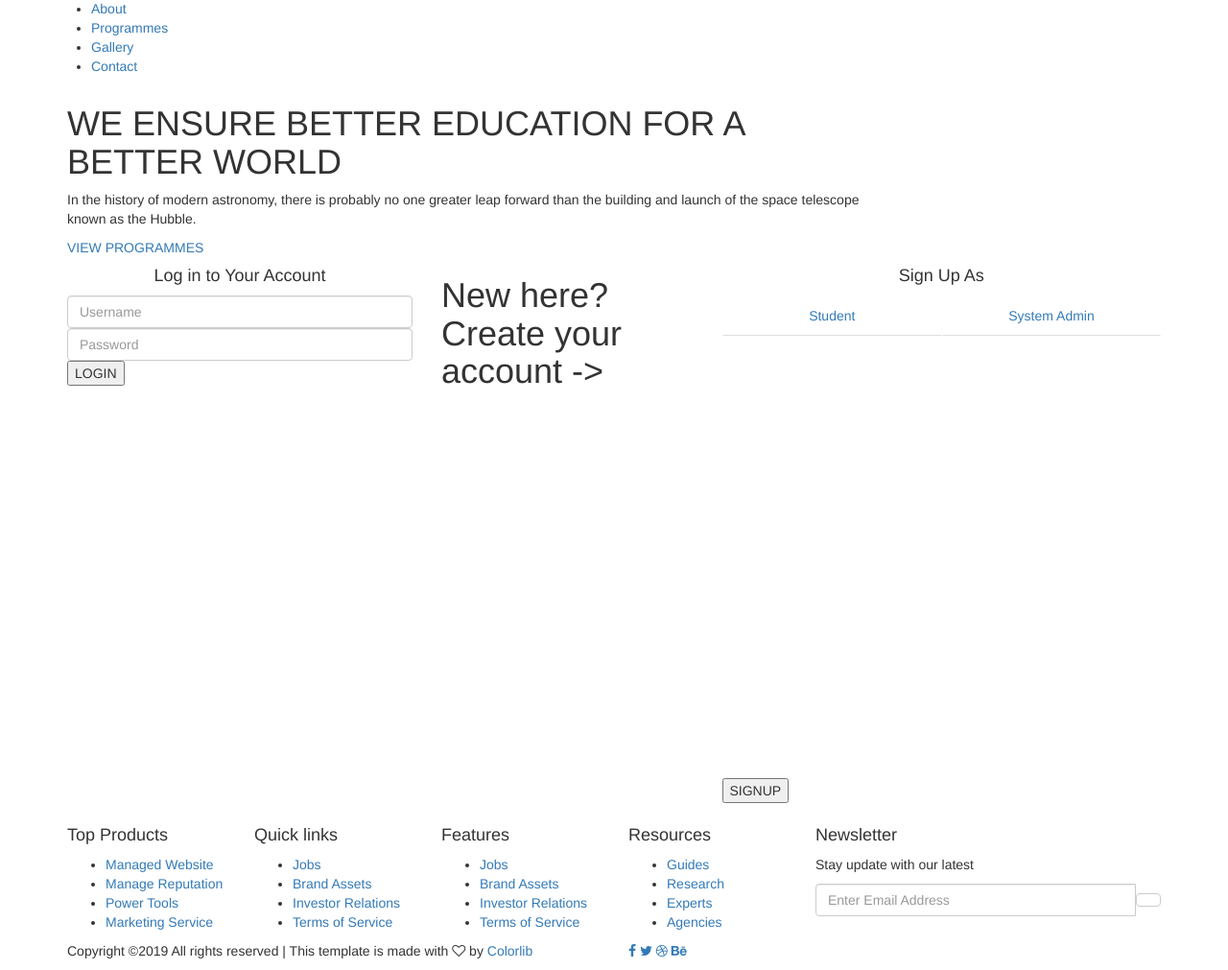
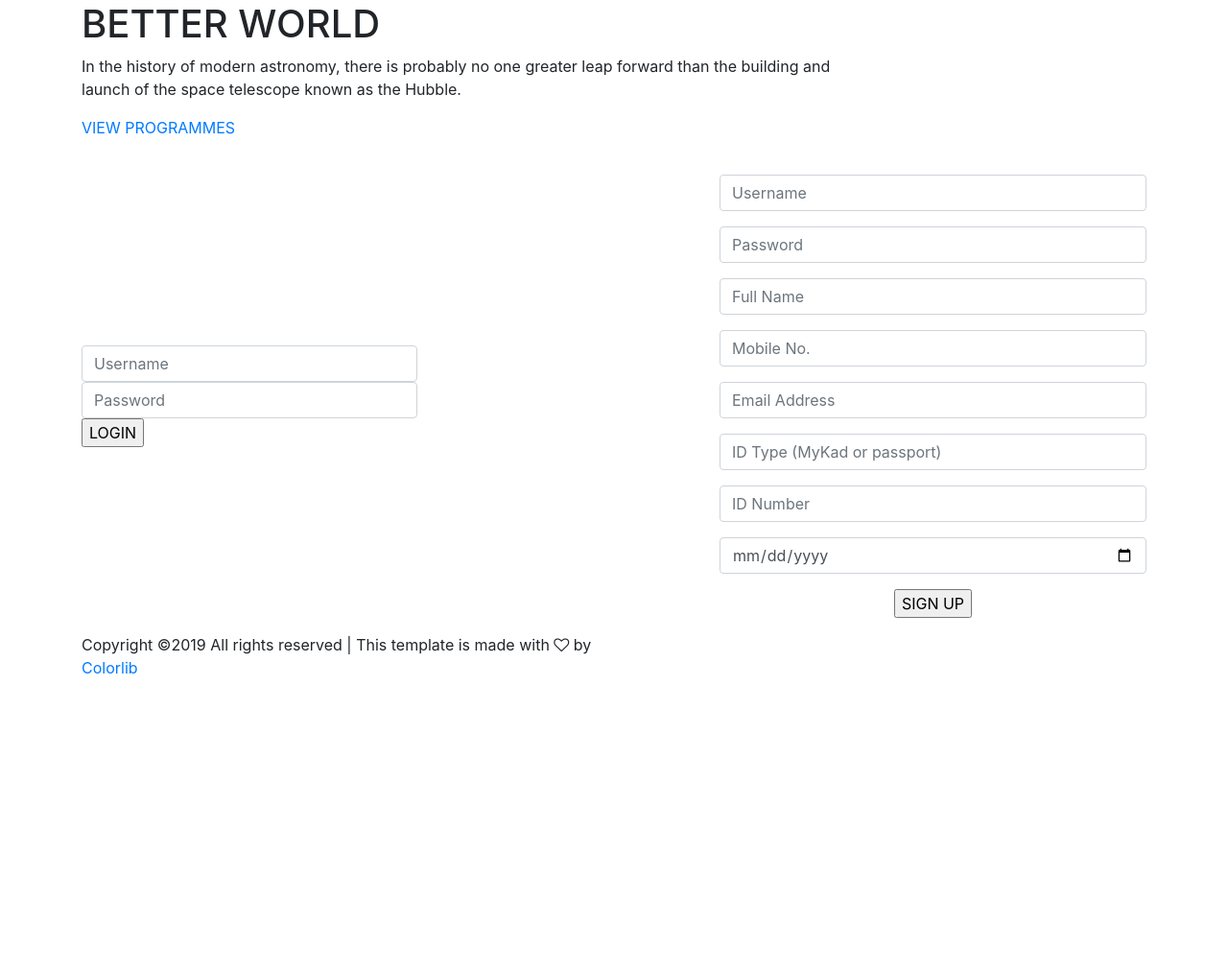
Before and after one commit to Lucky157/University-Application-Program-UAP-, a PHP site: page / in a window 1280 px wide. Shown: the part 411-1422 px from the top of the page at 96% size. After the commit the page ends 1113 px from the top, so only its background shows below. Run offline with PHP 8.4, Linux system fonts and the light colour scheme; some libraries are stand-ins or nearby versions.

Commit message:
Update index.php

```diff
--- a/index.php
+++ b/index.php
@@ -5,7 +5,13 @@
 if(isset($_SESSION["username"]) && !empty($_SESSION["username"])) {
 
 $username = $_SESSION['username'];
-$usertype = $_SESSION['usertype'];}
+$usertype = $_SESSION['usertype'];
+include_once 'connect.php';
+$sql = "SELECT IDNumber FROM applicant WHERE username='$username'";
+$result = mysqli_query($con, $sql);
+$resultArray = mysqli_fetch_assoc($result);
+$IdNo = $resultArray ['IDNumber'];
+}
 if(isset($_POST['submit'])){
 	include_once 'connect.php';
 	$pidInputAdmin = $_POST['pidInputAdmin'];
@@ -32,16 +38,12 @@
 	$idType = $_POST['idType'];
 	$idNumber = $_POST['idNumber'];
 	$date = $_POST['dateOfBirth'];
-
-	if($_POST['usertype'] == 1){
-	$sqlUser = "insert into user (username, password, fullname, email, usertype) VALUES ('$username', '$password', '$fullname','$email','S')";
-	$sqlApplicant = "insert into applicant (username, password, fullname, email, IDType, IDNumber, phoneno, dateOfBirth) VALUES ('$username', '$password', '$fullname','$email','$idType','$idNumber','$phoneNo','$date')";
+	$sqlUser = "insert into user (username, password, fullname, email, usertype)
+	VALUES ('$username', '$password', '$fullname','$email','S')";
+	$sqlApplicant = "insert into applicant (username, password, fullname, email, IDType, IDNumber, phoneno, dateOfBirth)
+	VALUES ('$username', '$password', '$fullname','$email','$idType','$idNumber','$phoneNo','$date')";
+	$con -> query($sqlUser);
 	$con -> query($sqlApplicant);
-	}
-	else {$sqlUser = "insert into user (username, password, fullname, email, usertype) VALUES ('$username', '$password', '$fullname','$email','SA')";}
-	$con -> query($sqlUser);
-
-
 	echo "<script type='text/javascript'>alert('You have Sucessfully Signed Up!');location.href='../signUpLogin.php'</script>";
 				exit();
 }
@@ -113,12 +115,6 @@
 	  			<div class="container">
 			  		<div class="row">
 			  			<div class="col-lg-6 col-sm-6 col-8 header-top-left no-padding">
-			  				<ul>
-								<li><a href="#"><i class="fa fa-facebook"></i></a></li>
-								<li><a href="#"><i class="fa fa-twitter"></i></a></li>
-								<li><a href="#"><i class="fa fa-dribbble"></i></a></li>
-								<li><a href="#"><i class="fa fa-behance"></i></a></li>
-			  				</ul>
 			  			</div>
 			  			<div class="col-lg-6 col-sm-6 col-4 header-top-right no-padding">
 <nav id="nav-menu-container">
@@ -167,10 +163,8 @@
 							   $navLinkText = "Programmes";}
 							?>
 			          <li><a href="index.php">Home</a></li>
-			          <li><a href="about.html">About</a></li>
+			          <li><a href="about.php">About</a></li>
 			          <li><a href=<?php echo $navLink;?>><?php echo $navLinkText;?></a></li>
-			          <li><a href="gallery.html">Gallery</a></li>
-			          <li><a href="contact.html">Contact</a></li>
 			        </ul>
 			      </nav><!-- #nav-menu-container -->
 		    	</div>
@@ -266,10 +260,9 @@
         <div class="grid">
           <div class="cell  nine-twelfths  palm-one-whole">
             <h2 class="listing-name">
-
     <a > '.$pname.'</a>
-</h2>';echo
-'<h3 class="epsilon  listing-vendor">' .$uname.'</h3>
+</h2>
+<h3 class="epsilon  listing-vendor">' .$uname.'</h3>
 <h4 class="epsilon  listing-vendor"> Application ID: ' .$aid.'</h4>
           </div>
           <div class="cell  one-whole">
@@ -279,10 +272,9 @@
       </div>
     </div>
   </div>
-
-   '; }
+   '; }echo
    '</div>
-			</section>';}
+			</section>';};
    $sql = "select name, qualification.QID, overallScore from qualificationObtained, applicant, qualification
 					where qualification.QID = qualificationObtained.QID
 					and applicant.IDNumber = qualificationObtained.IDNumber
@@ -325,7 +317,8 @@
 				and qualification.QID=result.QID
 				and applicant.IDNumber = result.IDNumber
 				and result.QID = '$qid'
-				and username = '$username'";
+				and username = '$username'
+				and qualificationObtained.IDNumber = '$IdNo'";
 				$resultName = mysqli_query($con, $sql2);
 					echo
 						'<div class="whole-wrap">
@@ -403,7 +396,7 @@
 					</div>
 					<form action="" method="post">
 					<p style="font-weight:bold;">Enter ID of the programme you would like to view: </p>
-					<input type="text" class="form-control" placeholder = "Programme ID" name="pidInputAdmin" type="text"></br>
+					<input type="text" class="form-control" required = "" placeholder = "Programme ID" name="pidInputAdmin" type="text"></br>
 					<input type = "submit" name = "submit" class="button  button-full-mobile  float-right" value="Submit">
 				</form>
 					</div>
@@ -422,14 +415,15 @@
 					<div class="row d-flex justify-content-center">
 						<div class="menu-content pb-70 col-lg-8">
 							<div class="title text-center">
-								<h1 class="mb-10">You do not have any qualifications yet</h1>
+								<h1 class="mb-10">You do not have any programmes yet</h1>
 							</div>
 						</div>
 					</div>
 					</div>
 			</section>';};
 
-};}
+}
+ }
  else {echo
 
 			'<!-- Start search-course Area -->
@@ -442,8 +436,8 @@
 						<div class="col-lg-4 col-md-4 search-course-right section-gap">
 							<form class="form-wrap" action="#" method="post">
 								<h4 class="text-white pb-20 text-center mb-30">Log in to Your Account</h4>
-								<input type="text" class="form-control" name="username1" placeholder="Username"  " >
-								<input type="text" class="form-control" name="password1" placeholder="Password"  " >
+								<input type="text" class="form-control" required=""  name="username1" placeholder="Username"  " >
+								<input type="text" class="form-control" required=""  name="password1" placeholder="Password"  " >
 								<input name="login" type="submit" value = "login" class="primary-btn text-uppercase text-center"></input>
 							</form>
 						</div>
@@ -454,44 +448,42 @@
 							</h1>
 						</div>
 						<div class="col-lg-5 col-md-4 search-course-right section-gap">
-							<form class="form-wrap" action="#" method="post">
-								<h4 class="text-white pb-20 text-center mb-30">Sign Up As</h4>
-									<ul class="nav nav-tabs nav-justified" id="signupas" role="tablist">
-                        <li class="nav-item">
-                            <a class="nav-link active" id="student-tab" data-toggle="tab" href="#student" role="tab" aria-controls="student" aria-selected="true">Student</a>
-                        </li>
-						<li class="nav-item">
-                            <a class="nav-link" id="sysAdmin-tab" data-toggle="tab" href="#sysAdmin" role="tab" aria-controls="sysAdmin" aria-selected="false">System Admin</a>
-                        </li>
-                    </ul>
-					<h4 class="text-white pb-10 text-center mb-10"></h4>
+								<h4 class="text-white pb-20 text-center mb-30">Join Us</h4>
 					<div class="tab-content" id="signupascontent">
 						<div class="tab-pane fade show active" id="student" role="tabpanel" aria-labelledby="student-tab">
-								<div class="form-group" id="hiddenUserType">
-									<input type="hidden" name="usertype" value="1" checked>
+							<form action="#" method="POST">
+								<div class="form-group">
+									<input type="username" name="username" required="" class="form-control" id="usernameInput" placeholder="Username">
 								</div>
-								<input type="text" class="form-control" name="username" placeholder="Username" " >
-								<input type="text" class="form-control" name="password" placeholder="Password" " >
-								<input type="text" class="form-control" name="fullname" placeholder="Full Name" " >
-								<input type="phone" class="form-control" name="phoneno" placeholder="Phone Number" " >
-								<input type="email" class="form-control" name="email" placeholder="Email Address" " >
-								<input type="text" class="form-control" name="idType" placeholder="ID Type (MyKad or passport)" " >
-								<input type="text" class="form-control" name="idNumber" placeholder="ID Number" " >
-								<input type="date" class="form-control" name="dateOfBirth" placeholder="Closing Date" " >
-								<h6 class="text-white pb-10">Date of Birth</h6>
-									</div>
-						<div class="tab-pane fade show" id="sysAdmin" role="tabpanel" aria-labelledby="sysAdmin-tab">
-								<div class="form-group" id="hiddenUserType">
-									<input type="hidden" name="usertype" value="2" checked>
+								<div class="form-group">
+									<input type="password" name="password" required="" class="form-control" id="passwordInput" placeholder="Password">
 								</div>
-								<input type="text" class="form-control" name="username" placeholder="Username" " >
-								<input type="text" class="form-control" name="password" placeholder="Password" " >
-								<input type="text" class="form-control" name="fullname" placeholder="Full Name" " >
-								<input type="email" class="form-control" name="email" placeholder="Email Address" " >
+								<div class="form-group">
+									<input type="fullname" name="fullname" required="" class="form-control" id="fullnameInput" placeholder="Full Name">
 								</div>
+								<div class="form-group">
+									<input type="mobile" name="phoneno" required="" class="form-control" id="mobileInput" placeholder="Mobile No.">
 								</div>
-								<input name="signUp" type="submit" value = "signup" class="primary-btn text-uppercase text-center"></input>
+								<div class="form-group">
+									<input type="email" name="email" required="" class="form-control" id="addressInput" placeholder="Email Address">
+								</div>
+								<div class="form-group">
+									<input type="text" name="idType" required="" class="form-control" id="idtInput" placeholder="ID Type (MyKad or passport)">
+								</div>
+								<div class="form-group">
+									<input type="text" name="idNumber" required="" class="form-control" id="idnInput" placeholder="ID Number">
+								</div>
+								<div class="form-group">
+									<input type="date" name="dateOfBirth" required="" class="form-control" id="cdInput" placeholder="Closing Date">
+								</div>
+								<div class="text-center mt-2">
+								<input id="signupbtn" type="submit" name="signUp" class="primary-btn text-uppercase text-center" value="Sign Up" /></input>
+
+								</div>
 							</form>
+					</div>
+				</div>
+				</div>
 				</div>
 			</section>';};?>
 			<!-- End search-course Area -->
@@ -514,88 +506,15 @@
 
 
 			<!-- Start cta-two Area -->
-			<section class="popular-courses-area section-gap courses-page">
-			</section>
 			<!-- End cta-two Area -->
 
 			<!-- start footer Area -->
 			<footer class="footer-area section-gap">
 				<div class="container">
-					<div class="row">
-						<div class="col-lg-2 col-md-6 col-sm-6">
-							<div class="single-footer-widget">
-								<h4>Top Products</h4>
-								<ul>
-									<li><a href="#">Managed Website</a></li>
-									<li><a href="#">Manage Reputation</a></li>
-									<li><a href="#">Power Tools</a></li>
-									<li><a href="#">Marketing Service</a></li>
-								</ul>
-							</div>
-						</div>
-						<div class="col-lg-2 col-md-6 col-sm-6">
-							<div class="single-footer-widget">
-								<h4>Quick links</h4>
-								<ul>
-									<li><a href="#">Jobs</a></li>
-									<li><a href="#">Brand Assets</a></li>
-									<li><a href="#">Investor Relations</a></li>
-									<li><a href="#">Terms of Service</a></li>
-								</ul>
-							</div>
-						</div>
-						<div class="col-lg-2 col-md-6 col-sm-6">
-							<div class="single-footer-widget">
-								<h4>Features</h4>
-								<ul>
-									<li><a href="#">Jobs</a></li>
-									<li><a href="#">Brand Assets</a></li>
-									<li><a href="#">Investor Relations</a></li>
-									<li><a href="#">Terms of Service</a></li>
-								</ul>
-							</div>
-						</div>
-						<div class="col-lg-2 col-md-6 col-sm-6">
-							<div class="single-footer-widget">
-								<h4>Resources</h4>
-								<ul>
-									<li><a href="#">Guides</a></li>
-									<li><a href="#">Research</a></li>
-									<li><a href="#">Experts</a></li>
-									<li><a href="#">Agencies</a></li>
-								</ul>
-							</div>
-						</div>
-						<div class="col-lg-4  col-md-6 col-sm-6">
-							<div class="single-footer-widget">
-								<h4>Newsletter</h4>
-								<p>Stay update with our latest</p>
-								<div class="" id="mc_embed_signup">
-									 <form target="_blank" action="https://spondonit.us12.list-manage.com/subscribe/post?u=1462626880ade1ac87bd9c93a&amp;id=92a4423d01" method="get">
-									  <div class="input-group">
-									    <input type="text" class="form-control" name="EMAIL" placeholder="Enter Email Address" onfocus="this.placeholder = ''" onblur="this.placeholder = 'Enter Email Address '" required="" type="email">
-									    <div class="input-group-btn">
-									      <button class="btn btn-default" type="submit">
-									        <span class="lnr lnr-arrow-right"></span>
-									      </button>
-									    </div>
-									    	<div class="info"></div>
-									  </div>
-									</form>
-								</div>
-							</div>
-						</div>
-					</div>
 					<div class="footer-bottom row align-items-center justify-content-between">
 						<p class="footer-text m-0 col-lg-6 col-md-12"><!-- Link back to Colorlib can't be removed. Template is licensed under CC BY 3.0. -->
 Copyright &copy;<script>document.write(new Date().getFullYear());</script> All rights reserved | This template is made with <i class="fa fa-heart-o" aria-hidden="true"></i> by <a href="https://colorlib.com" target="_blank">Colorlib</a>
 <!-- Link back to Colorlib can't be removed. Template is licensed under CC BY 3.0. --></p>
-						<div class="col-lg-6 col-sm-12 footer-social">
-							<a href="#"><i class="fa fa-facebook"></i></a>
-							<a href="#"><i class="fa fa-twitter"></i></a>
-							<a href="#"><i class="fa fa-dribbble"></i></a>
-							<a href="#"><i class="fa fa-behance"></i></a>
-						</div>
 					</div>
 				</div>
 			</footer>
```
